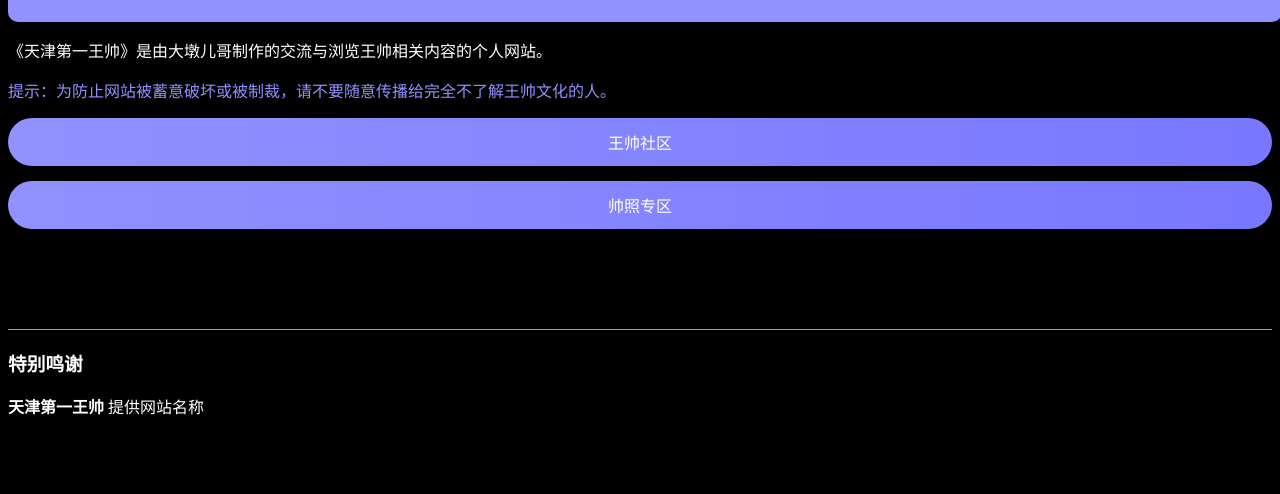
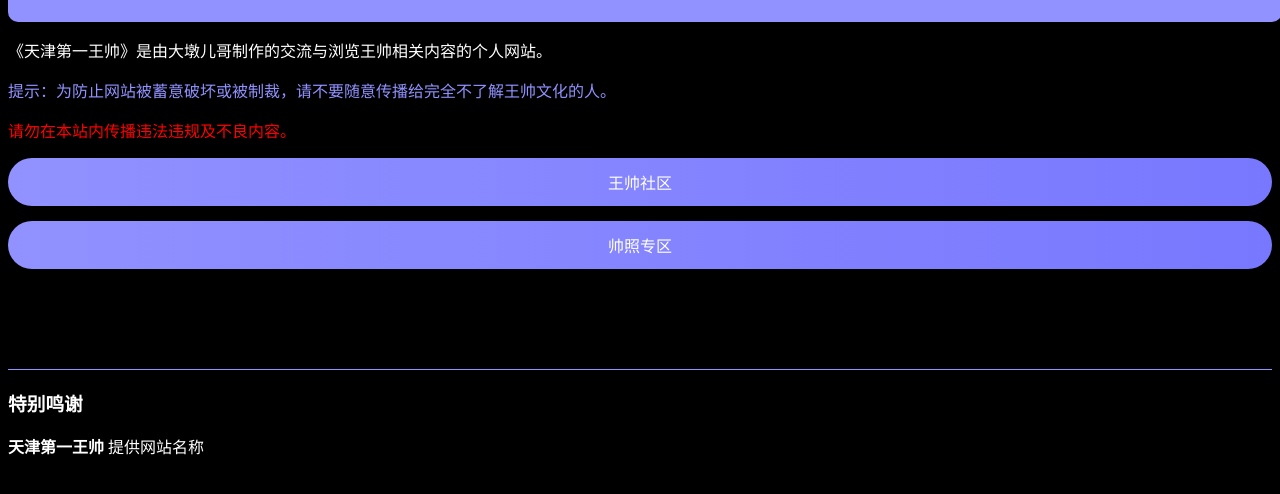
Before and after one commit to DaDunerGe/ws, a plain HTML site: page index.html in a window 1280 px wide. Shown: the part 200-694 px from the top of the page. Drawn offline with Linux system fonts and the light colour scheme.

Commit message:
Update index.html

```diff
--- a/index.html
+++ b/index.html
@@ -71,6 +71,7 @@
 
 <p>《天津第一王帅》是由大墩儿哥制作的交流与浏览王帅相关内容的个人网站。</p>
 <p style="color: #9191ff;">提示：为防止网站被蓄意破坏或被制裁，请不要随意传播给完全不了解王帅文化的人。</p>
+<p style="color: red;">请勿在本站内传播违法违规及不良内容。</p>
 
 <a href="https://dadunerge.github.io/ws/talk.html"><button class="talk">王帅社区</button></a>
 <a href="https://dadunerge.github.io/ws/picture.html"><button class="talk">帅照专区</button></a>
```
